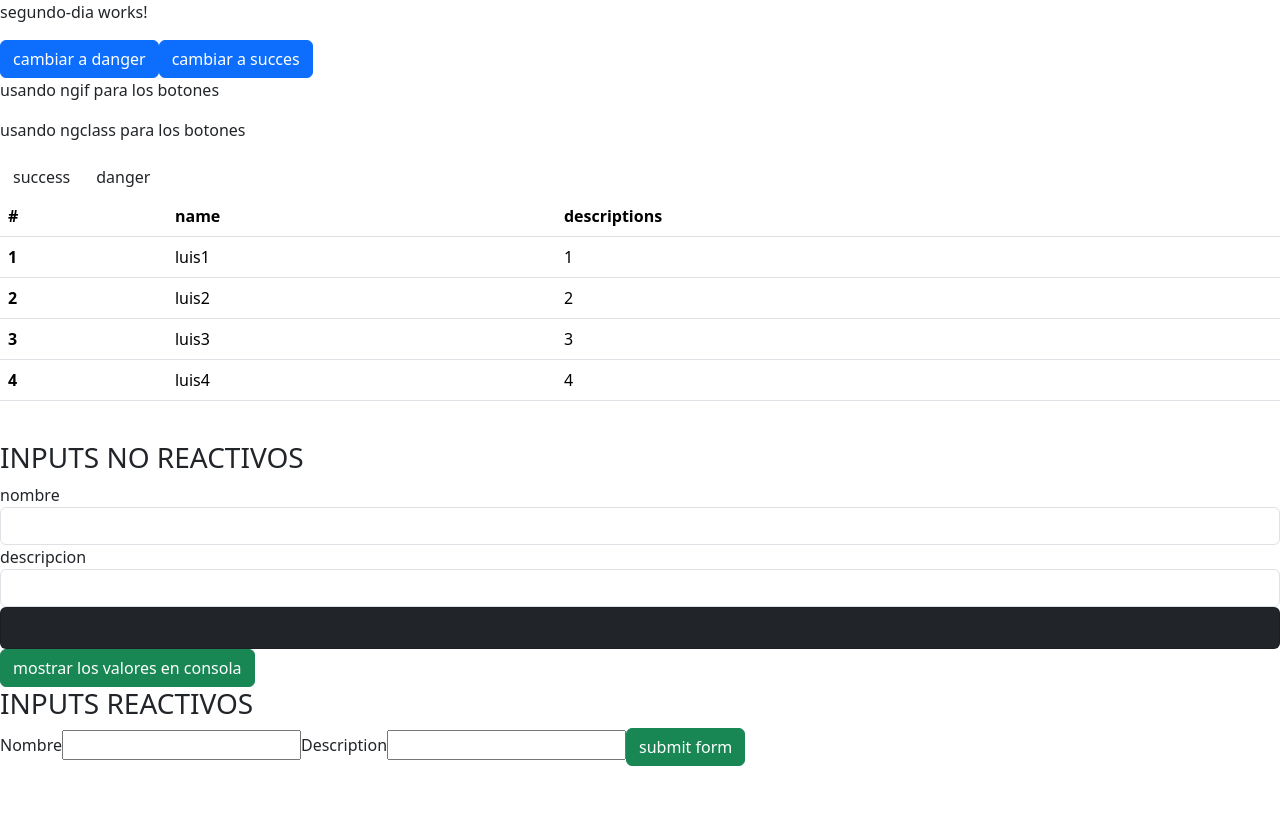
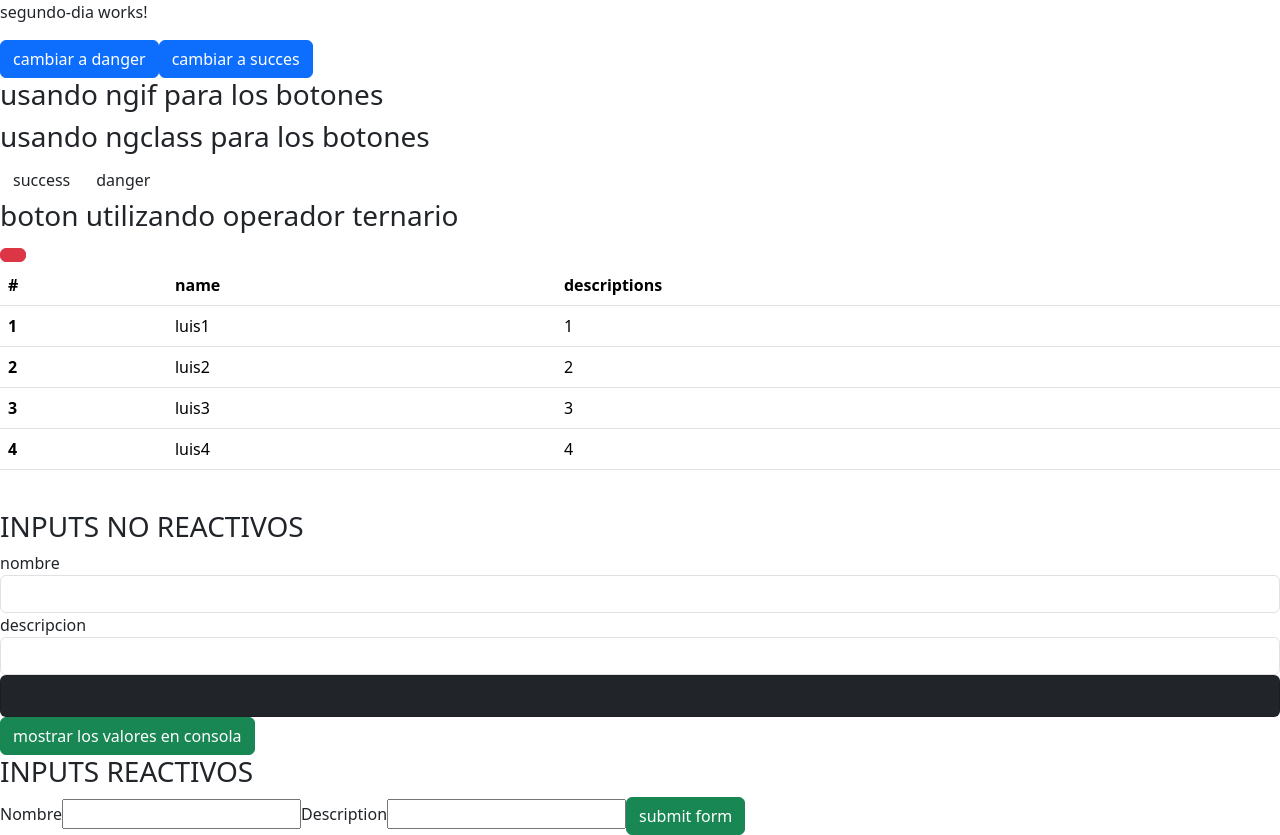
Before and after one commit to luichangel11/bootcamp_ejercicio1, an Angular app: page / in a window 1280 px wide. Before the commit the page ends 800 px from the top, so only its background shows below. Built offline with nearby package versions, Linux system fonts and the light colour scheme.

Commit message:
agregando boton con operador ternario del componente del segundo dia

```diff
--- a/src/app/segundo-dia/segundo-dia.component.html
+++ b/src/app/segundo-dia/segundo-dia.component.html
@@ -6,7 +6,7 @@
     cambiar a succes
 </button>
 
-<p>usando ngif para los botones</p>
+<h3>usando ngif para los botones</h3>
 <div *ngIf="variable === 'success'">
     <button class="btn btn-success">success</button>
 </div>
@@ -14,7 +14,7 @@
     <button class="btn btn-danger">danger</button>
 </div>
 
-<p>usando ngclass para los botones</p>
+<h3>usando ngclass para los botones</h3>
 <div>
     <button class="btn" [ngClass]="{'btn-success': variable === 'success'}">
         success
@@ -22,6 +22,11 @@
     <button class="btn" [ngClass]="{'btn-danger': variable === 'danger'}">
         danger
     </button>
+</div>
+
+<div>
+    <h3>boton utilizando operador ternario</h3>
+    <button [class]="variable === 'success' ? 'btn btn-success' : 'btn btn-danger'">{{variable}}</button>
 </div>
 
 <table class="table">
```
